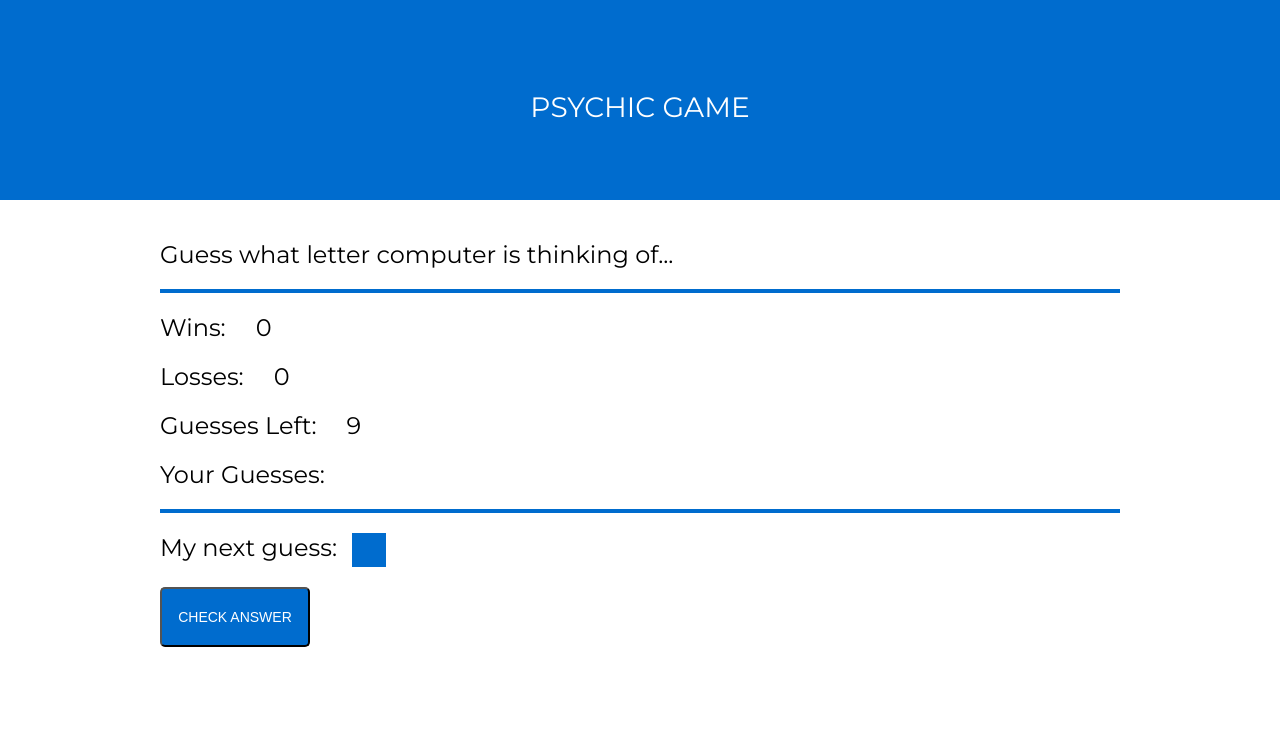
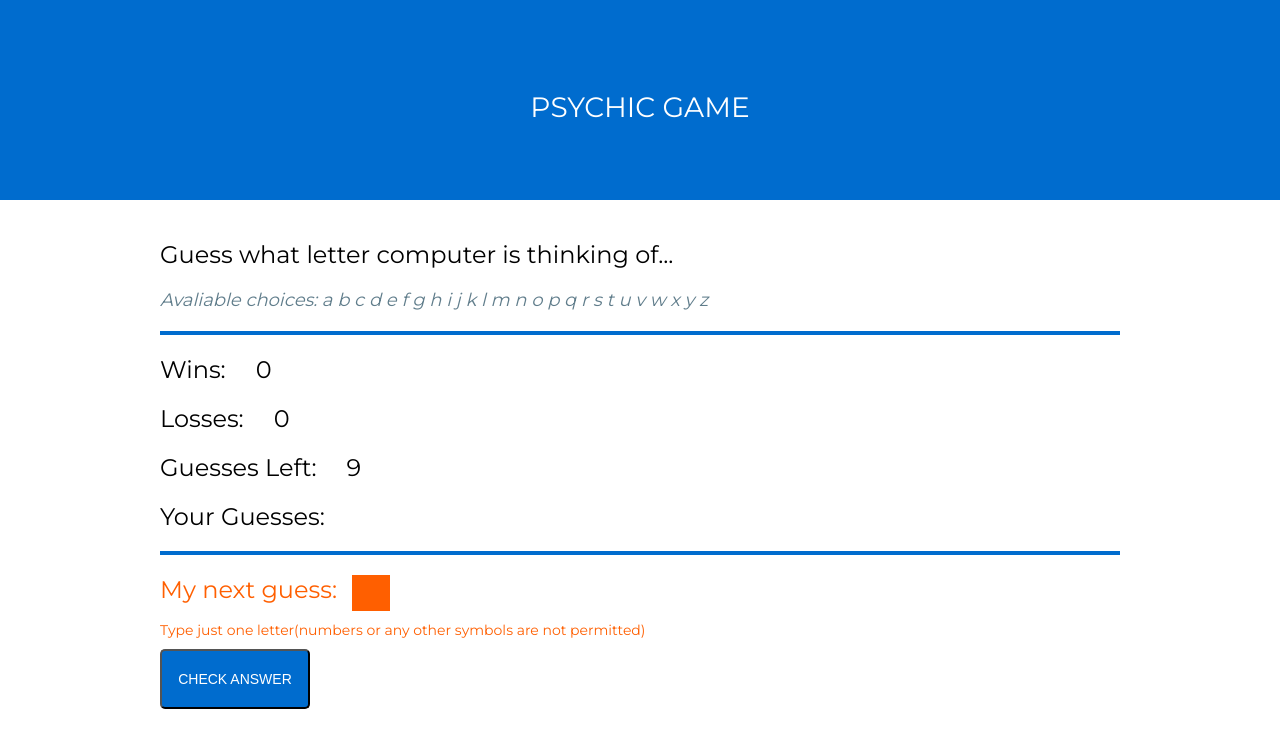
Before and after one commit to alexeylebed/Psychic-Game, a plain HTML site: page index.html in a window 1280 px wide. Both pictures are taken after a click on the button "CHECK ANSWER". Drawn offline with nearby package versions, Linux system fonts and the light colour scheme.

Commit message:
2nd version

```diff
--- a/assets/css/style.css
+++ b/assets/css/style.css
@@ -29,6 +29,15 @@ header{
     border-bottom: 4px solid #006CCE;
 
 }
+#guess{
+    border: none;
+}
+#choices{
+    color: #607D8B;
+    font-style: italic;
+    font-size: 18px;
+    margin-top: 0;
+}
 .winscount , .lossescount , .yourguesses , .guessesleft, .mynextguess{
     display: flex;
     justify-content: left;
@@ -57,6 +66,13 @@ header{
     font-family: 'Montserrat', sans-serif;
     color: white;
 }
+#mistake{
+    color: #FF5F00;
+    margin-top: -10px;
+    margin-bottom: 10px;
+    font-size: 14px;
+    display: none;
+}
 #actionbutton{
     text-transform: uppercase;
     background-color: #006CCE;
--- a/assets/javascript/game.js
+++ b/assets/javascript/game.js
@@ -4,6 +4,8 @@ let compguess = makeid();
 let guessesleft = 9;
 let wins = 0;
 let loses = 0;
+
+document.getElementById("mynextguess").focus();
 
 console.log(compguess);
 document.getElementById("winscount").innerHTML = wins;
@@ -23,13 +25,25 @@ function makeid() {
 
 function readfrominput(){
     userguess = document.getElementById("mynextguess").value;
+    document.getElementById("mynextguess").focus();
     if((userguess.length == 1)){
       yourguesses = yourguesses + userguess + ' ';
       document.getElementById("yourguesses").innerHTML = yourguesses;
       document.getElementById("mynextguess").value = '';
+
+      document.getElementById('mynextguess').style.backgroundColor = '#006CCE';
+      document.getElementById('mynextguess').style.border = '2px solid #006CCE';
+      document.getElementById('guessheader').style.color = 'black';
+      document.getElementById('mistake').style.display = 'none';
+
       checkanswer();
     } else{
-      alert('Type one letter to "My next guess" input');
+
+      document.getElementById('mynextguess').style.backgroundColor = '#FF5F00';
+      document.getElementById('mynextguess').style.border = '2px solid #FF5F00';
+      document.getElementById('guessheader').style.color = '#FF5F00';
+      document.getElementById('mistake').style.display = 'block';
+
       document.getElementById("mynextguess").value = '';
       userguess =  false;
     }
--- a/index.html
+++ b/index.html
@@ -16,7 +16,8 @@
         </div>
     </header>
     <div class = 'container'>
-        <div class = 'guess'>Guess what letter computer is thinking of...</div>
+        <div class = 'guess' id ='guess'>Guess what letter computer is thinking of...</div>
+        <div class = 'guess' id ='choices' >Avaliable choices: a b c d e f g h i j k l m n o p q r s t u v w x y z</div>
         <div class = 'winscount'>
             <div>Wins: </div>
             <div id='winscount'>0</div>
@@ -34,9 +35,10 @@
             <div id='yourguesses'>0</div>
         </div>
         <div class = 'mynextguess'>
-            <div>My next guess: </div>
+            <div id = 'guessheader'>My next guess: </div>
             <input id='mynextguess'>
         </div>
+        <div id="mistake">Type just one letter(numbers or any other symbols are not permitted)</div>
         <button id='actionbutton'>check answer</button>
     </div>
     <script type="text/javascript" src="https://cdnjs.cloudflare.com/ajax/libs/jquery/3.2.1/jquery.min.js"></script>
```
